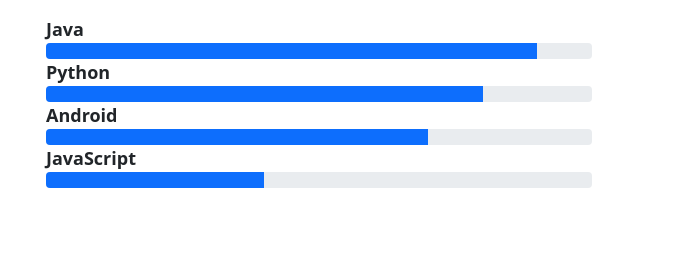
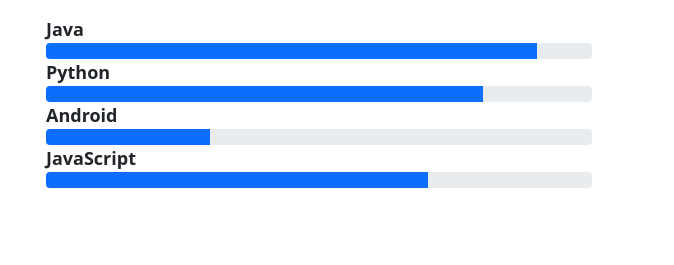
Before and after one commit to rohan-kiratsata/rohan-kiratsata.github.io, a plain HTML site: page index.html in a window 1280 px wide. Shown: the part 854-1119 px from the top of the page, 606-1280 px from the left. Drawn offline with nearby package versions, Linux system fonts and the light colour scheme.

Commit message:
Skills Bar Updated

```diff
--- a/index.html
+++ b/index.html
@@ -143,12 +143,12 @@
         </div>
         <span id="skills-content">Android</span>
         <div class="progress">
-          <div class="progress-bar" role="progressbar" style="width: 70%" aria-valuenow="100" aria-valuemin="0"
+          <div class="progress-bar" role="progressbar" style="width: 30%" aria-valuenow="100" aria-valuemin="0"
             aria-valuemax="100"></div>
         </div>
         <span id="skills-content">JavaScript</span>
         <div class="progress">
-          <div class="progress-bar" role="progressbar" style="width: 40%" aria-valuenow="100" aria-valuemin="0"
+          <div class="progress-bar" role="progressbar" style="width: 70%" aria-valuenow="100" aria-valuemin="0"
             aria-valuemax="100"></div>
         </div>
       </div>
```
